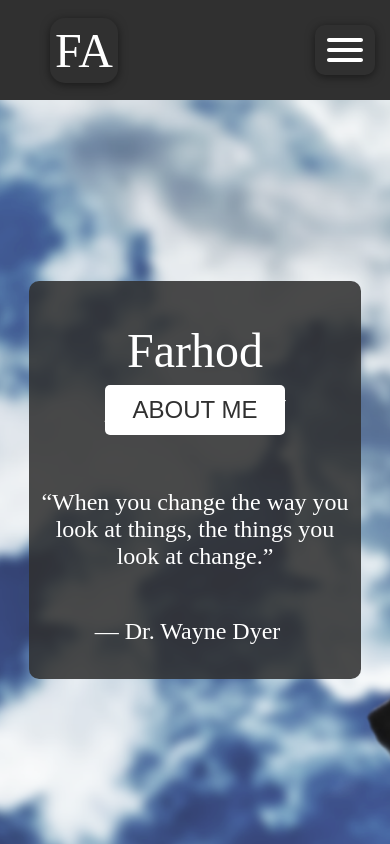
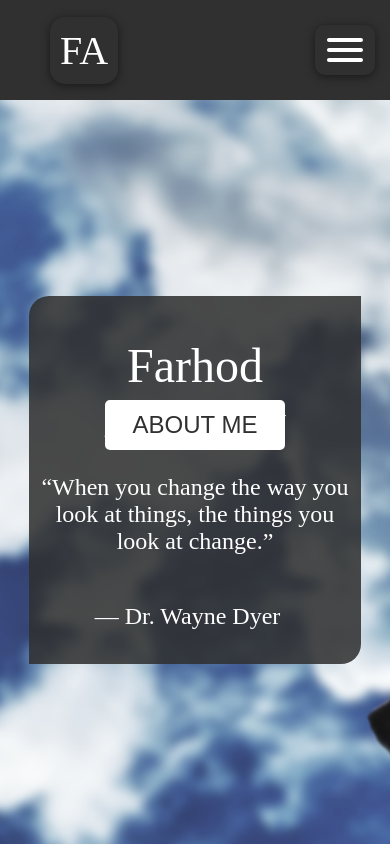
Before and after one commit to akramov-farhod/react-portfolio, a React (Create React App) app: page / in a window 390 px wide. Shown: the top 844 px of the page. Built offline with nearby package versions, Linux system fonts and the light colour scheme; a web font is replaced by a local one.

Commit message:
final push for the night

```diff
--- a/src/styles/Home.css
+++ b/src/styles/Home.css
@@ -16,7 +16,8 @@
   height: auto;
   padding: 10px;
   margin-left: 50px;
-  border-radius: 20px;
+  border-top-left-radius: 20px;
+  border-bottom-right-radius: 20px;
   background-color: rgba(255, 255, 255, 0.5);
 }
 
@@ -77,7 +78,8 @@
 
   .headerContainer {
     margin-left: 0px;
-    border-radius: 10px;
+    border-top-left-radius: 20px;
+    border-bottom-right-radius: 20px;
     padding: 10px;
     width: 80%;
     display: flex;
@@ -102,11 +104,10 @@
   .headerContainer button {
     background-color: white;
     color: #303030;
-    margin-bottom: 30px;
   }
 
   .headerContainer button:hover {
-    background-color: lightgray;
-    color: #303030;
+    background-color: lightskyblue;
+    transition: 0.2s ease-in;
   }
 }
--- a/src/styles/Navbar.css
+++ b/src/styles/Navbar.css
@@ -1,10 +1,10 @@
 #logo {
   background-color: transparent;
-  font-size: 3rem;
+  font-size: 2.5rem;
   color: white;
   box-shadow: 0px 2px 10px rgba(0, 0, 0, 0.5);
   border-radius: 15px;
-  padding: 5px;
+  padding: 10px;
 }
 
 #logo:hover {
@@ -107,6 +107,7 @@
 }
 
 .navbar #open a {
+  font-size: 1.5rem;
   text-align: center;
   width: auto;
   margin: 5px;
@@ -118,9 +119,6 @@
 }
 
 @media only screen and (max-width: 900px) {
-  .navbar .rightSide a {
-    color: red;
-  }
   .navbar .leftSide {
     padding-left: 50px;
   }
```
